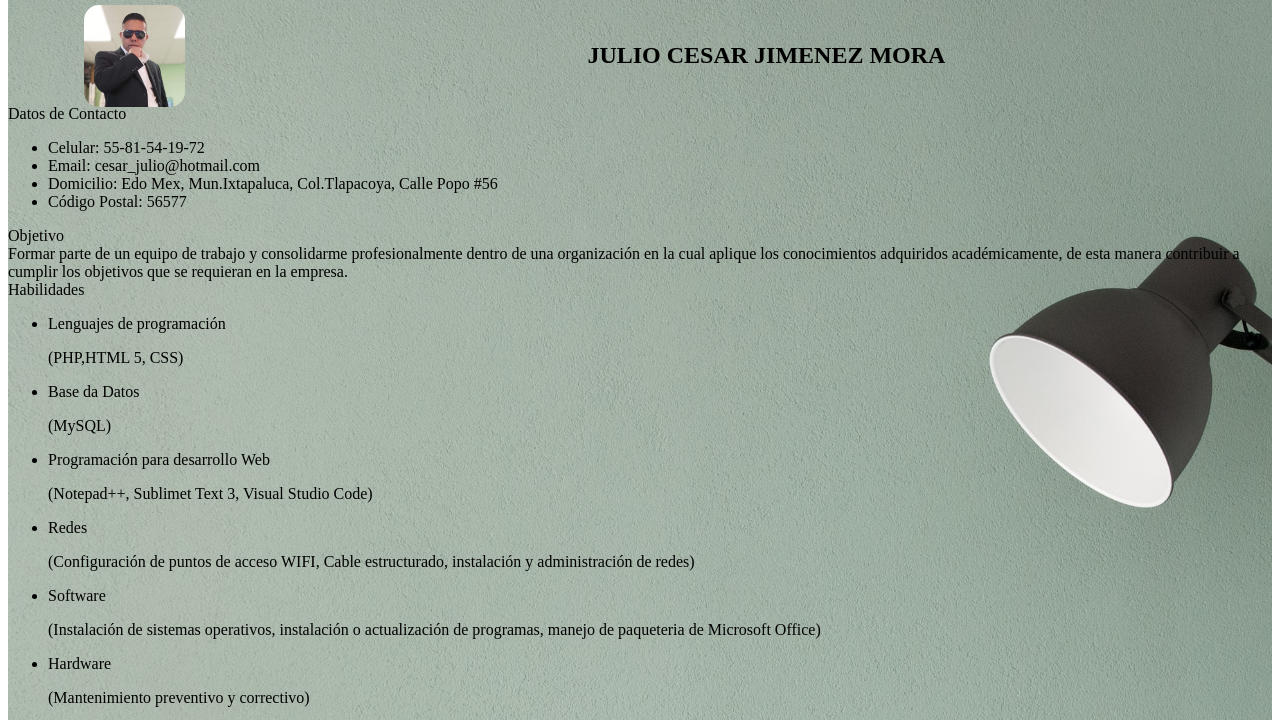
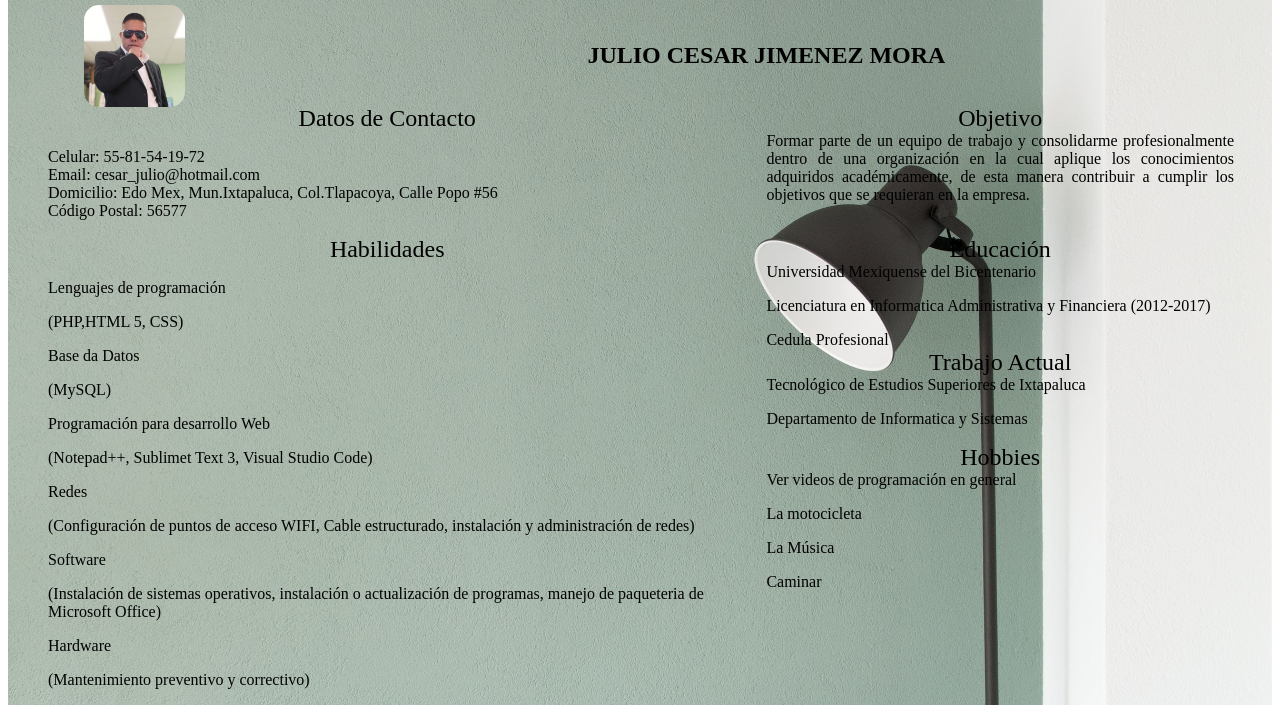
Before and after one commit to Cesarines/MiCV, a plain HTML site: page index.html in a window 1280 px wide. Shown: the part 70-790 px from the top of the page. Drawn offline with Linux system fonts and the light colour scheme.

Commit message:
Aplicación de estilos
Aplicación de estilos con display grid a los div de habilidades,educación,trabajo actual y hobbies con la clase llamada skills

```diff
--- a/index_stil.css
+++ b/index_stil.css
@@ -23,3 +23,18 @@
     display: block;
     margin: auto;
     }
+    .date_cv{
+        display: grid;
+        grid-template-columns: 60% 37%;
+    }
+    .text_campos{
+        font-size: 1.5em;
+        text-align: center;
+    }
+
+    .text_int{
+        text-align: justify;
+    }
+    .skills{
+        list-style: none;
+    }
```
